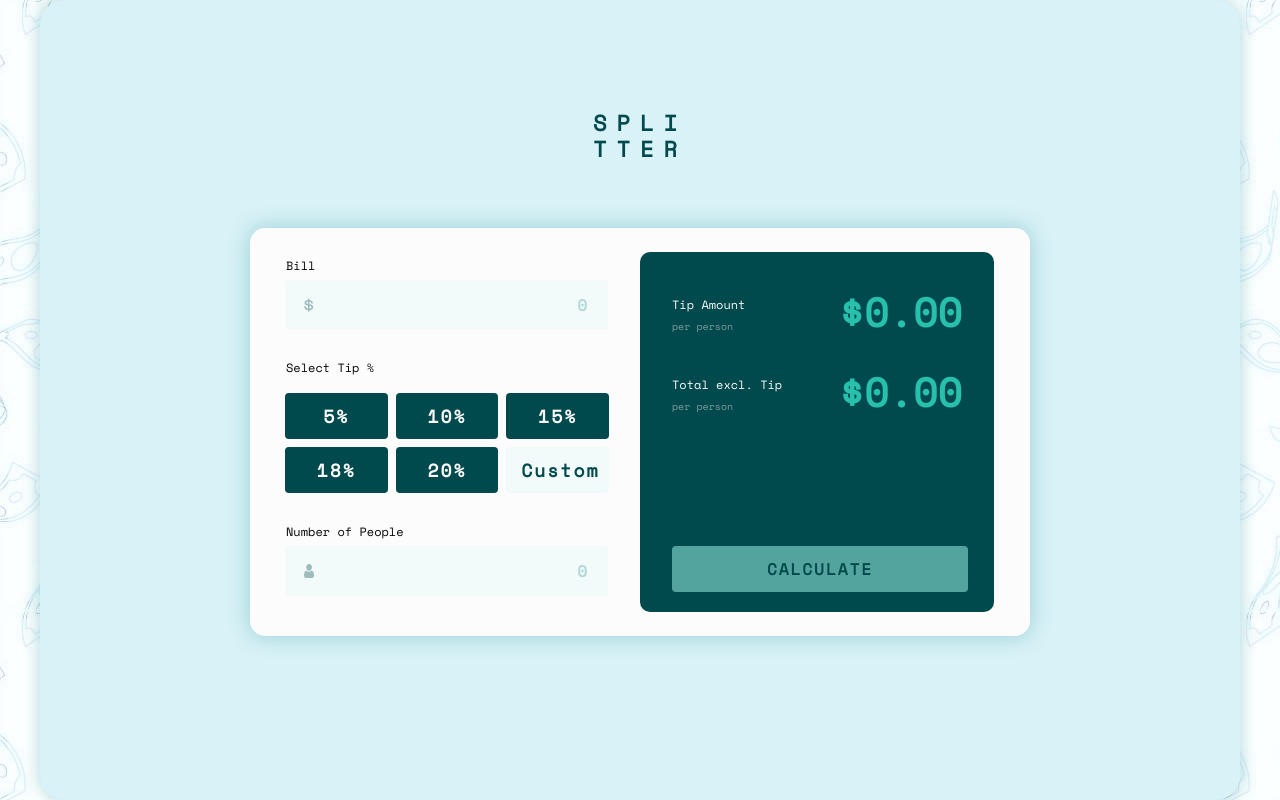
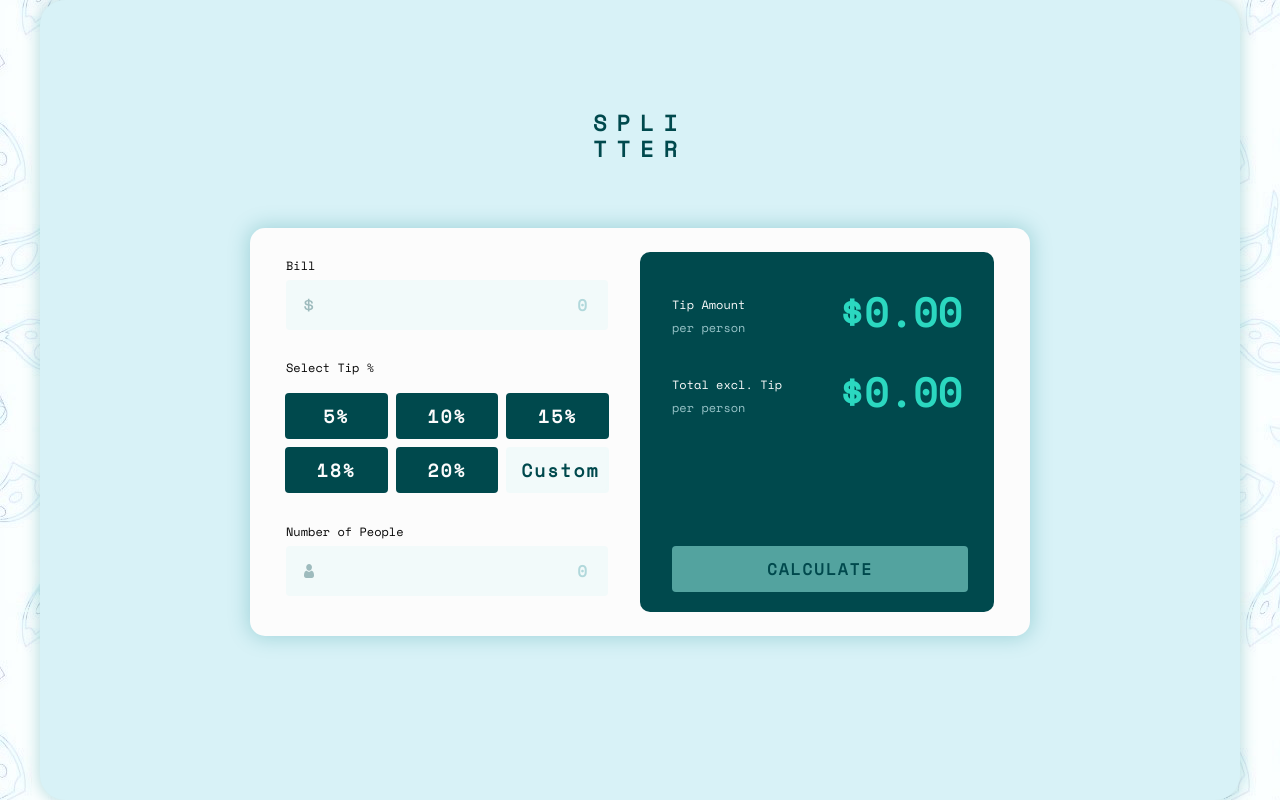
Before and after one commit to sangelici/Tip-Calculator, a website built with Parcel: page src/index.html in a window 1280 px wide. Built offline with nearby package versions, Linux system fonts and the light colour scheme.

Commit message:
minor updates

```diff
--- a/package.json
+++ b/package.json
@@ -1,6 +1,10 @@
 {
   "name": "tip-calculator",
   "source": "src/index.html",
+  "engines": {
+    "node": "16.x",
+    "npm": "8.x"
+  },
   "scripts": {
     "clean:output": "rimraf dist",
     "start": "npm run clean:output && parcel src/index.html",
--- a/src/index.html
+++ b/src/index.html
@@ -68,6 +68,7 @@
                 alt="dollar symbol"
               />
               <input
+                aria-label="bill-amount"
                 id="billAmount"
                 type="text"
                 class="form-control"
@@ -140,6 +141,7 @@
               </div>
               <div class="col-4 col-sm-4 mt-2 px-1 custom-tip-input">
                 <input
+                  aria-label="custom-tip-percentage"
                   id="customTipInput"
                   type="number"
                   class="form-control percent-amt custom-input"
@@ -162,6 +164,7 @@
                 alt="dollar symbol"
               />
               <input
+                aria-label="number-of-people"
                 id="numOfPeople"
                 type="number"
                 class="form-control"
--- a/src/variables.scss
+++ b/src/variables.scss
@@ -5,11 +5,11 @@ $primary-error-color: rgba(223, 72, 55, 1);
 // Seafoam Palette
 $celeste: rgba(160, 247, 235, 0.8);
 $cultured-white: rgba(252, 252, 252, 1);
-$keppel: rgba(38, 192, 171, 1);
+$keppel: rgb(43, 215, 192);
 $light-cyan: rgba(216, 242, 247, 1);
 $mint-cream: rgba(241, 250, 250, 0.9);
 $powdered-blue: rgb(177, 216, 219);
-$pewter-blue: rgba(127, 156, 159, 1);
+$pewter-blue: rgb(152, 196, 201);
 $rich-black: rgba(5, 5, 5, 1);
 $steel-teal: rgba(94, 122, 125, 1);
 $turquoise: rgba(153, 234, 223, 1);
@@ -44,7 +44,7 @@ $headerThree-font-weight: 600;
 $headerThree-font-family: $primary-font-family;
 $headerThree-text-transform: uppercase;
 
-$subHeader-font-size: 10px;
+$subHeader-font-size: 12px;
 $subHeader-font-weight: 400;
 $subHeader-font-family: $primary-font-family;
 $subHeader-text-color: $pewter-blue;
```
Also changed, not shown: dist/favicon-32x32.4792b40b.png (added), dist/favicon-32x32.fe944b6e.png (deleted), dist/icon-dollar.5ec7c534.svg (deleted), dist/icon-dollar.7624dffe.svg (added), dist/icon-person.27244280.svg (deleted), dist/icon-person.5d0f345c.svg (added), dist/index.html, dist/money-background.9e13cfaf.jpg (deleted), dist/money-background.e4f38e19.jpg (added), 9 other files.
